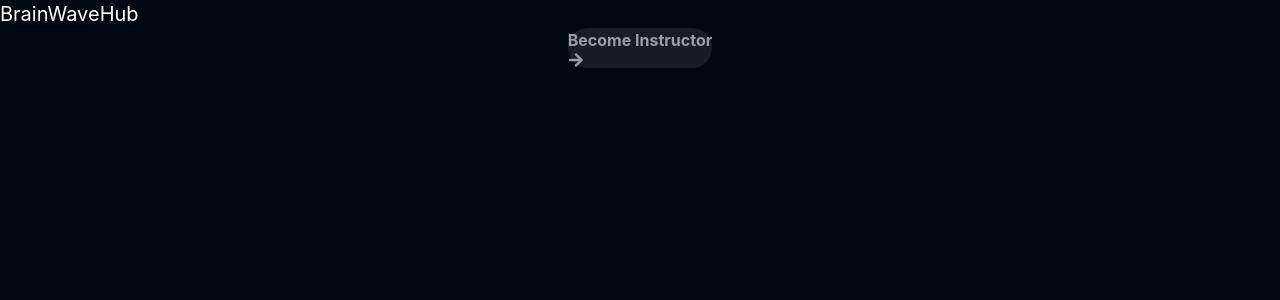
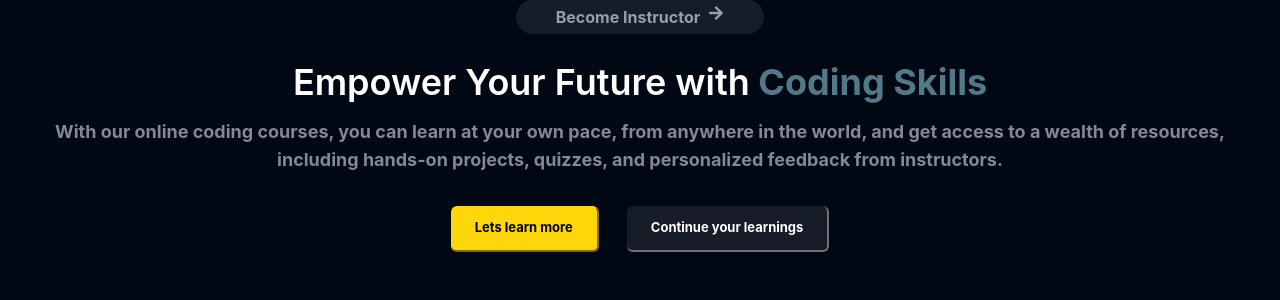
Before and after one commit to BrainWaveHub5/BrainWave, a React (Create React App) app in the folder reactJs/: page / in a window 1280 px wide. Shown: the top 300 px of the page. Built offline with nearby package versions, Linux system fonts and the light colour scheme.

Commit message:
home page code updated

```diff
--- a/reactJs/src/App.js
+++ b/reactJs/src/App.js
@@ -5,7 +5,7 @@
 function App() {
   return (
     <div className="w-screen min-h-screen bg-richblack-900 flex flex-col font-inter ">
-      <p className="text-white text-xl">BrainWaveHub</p>
+
       <Routes>
         <Route path="/" element={<Home/>}> </Route>
       </Routes>
--- /dev/null
+++ b/reactJs/src/comopnents/core/HomePage/Button.jsx
@@ -0,0 +1,23 @@
+import React from 'react'
+import { Link } from 'react-router-dom'
+
+const Button = ({children, active, linkto}) => {
+  return (
+    <div>
+      <Link to={linkto}>
+        <div className={`
+                        text-center text-[13px]
+                        px-6 py-3
+                        rounded-md font-bold
+                        ${active ? "bg-yellow-50 text-black  border-b-2  border-r-2  border-yellow-500" : "bg-richblack-800  border-b-2 border-r-2 border-pure-greys-400"}
+
+                        hover:scale-95 transition-all duration-200
+                        `}>
+            {children}
+        </div>
+      </Link>
+    </div>
+  )
+}
+
+export default Button
--- /dev/null
+++ b/reactJs/src/comopnents/core/HomePage/HighLightText.jsx
@@ -0,0 +1,14 @@
+import React from 'react'
+
+const HighLightText = ({text}) => {
+  return (
+
+      <span className='font-bold text-richblue-200'>
+      {" "}
+      {text}
+      </span>
+
+  )
+}
+
+export default HighLightText
--- a/reactJs/src/pages/Home.jsx
+++ b/reactJs/src/pages/Home.jsx
@@ -2,18 +2,61 @@
 import React from 'react';
 import {FaArrowRight} from "react-icons/fa";
 import { Link } from 'react-router-dom';
+import CTAbutton from "../comopnents/core/HomePage/Button";
+import HighLightText from '../comopnents/core/HomePage/HighLightText';
 const Home = () => {
   return (
     <div>
         <div className='relative mx-auto flex flex-col w-11/12 text-white
+                        max-w-maxContent
                         item-center justify-between'>
+
             <Link to={"/signup"}>
-                <div className='mx-auto rounded-full bg-richblack-800 font-bold text-richblack-200
-                                transition-all duration-200 hover:scale-95 w-fit'>
+                <div className='group mx-auto rounded-full bg-richblack-800
+                                font-bold text-richblack-200
+                                transition-all duration-200
+                                hover:scale-95 w-fit'>
+                  <div className='flex flex-row item-center gap-2
+                                  rounded-full px-10 py-[5px]
+                                  transition-all duration-200
+                                  group-hover:bg-richblack-900'>
                     <p>Become Instructor</p>
                     <FaArrowRight />
+                  </div>
                 </div>
             </Link>
+
+
+        <div className='text-center text-4xl font-semibold mt-7'>
+          Empower Your Future with
+          <HighLightText text={"Coding Skills"} />
+        </div>
+
+        <div className='text-center mt-4 flex flex-row w-[100%]   justify-center text-lg font-bold
+                        text-richblack-300'>
+
+         With our online coding courses, you can learn at your own pace, from anywhere in the world, and get access to a wealth of resources, including hands-on projects, quizzes, and personalized feedback from instructors.
+
+        </div>
+
+        <div className='flex flex-row justify-center gap-7 mt-8'>
+          <CTAbutton active={true} linkto={"/signup"} >
+             Lets learn more
+          </CTAbutton>
+          <CTAbutton active={false} linkto={"/login"} >
+             Continue your learnings
+          </CTAbutton>
+
+        </div>
+
+
+
+
+
+
+
+
+
         </div>
 
 
```
Also changed, not shown: reactJs/src/comopnents/core/HomePage/CodeBlocks.jsx (added).
